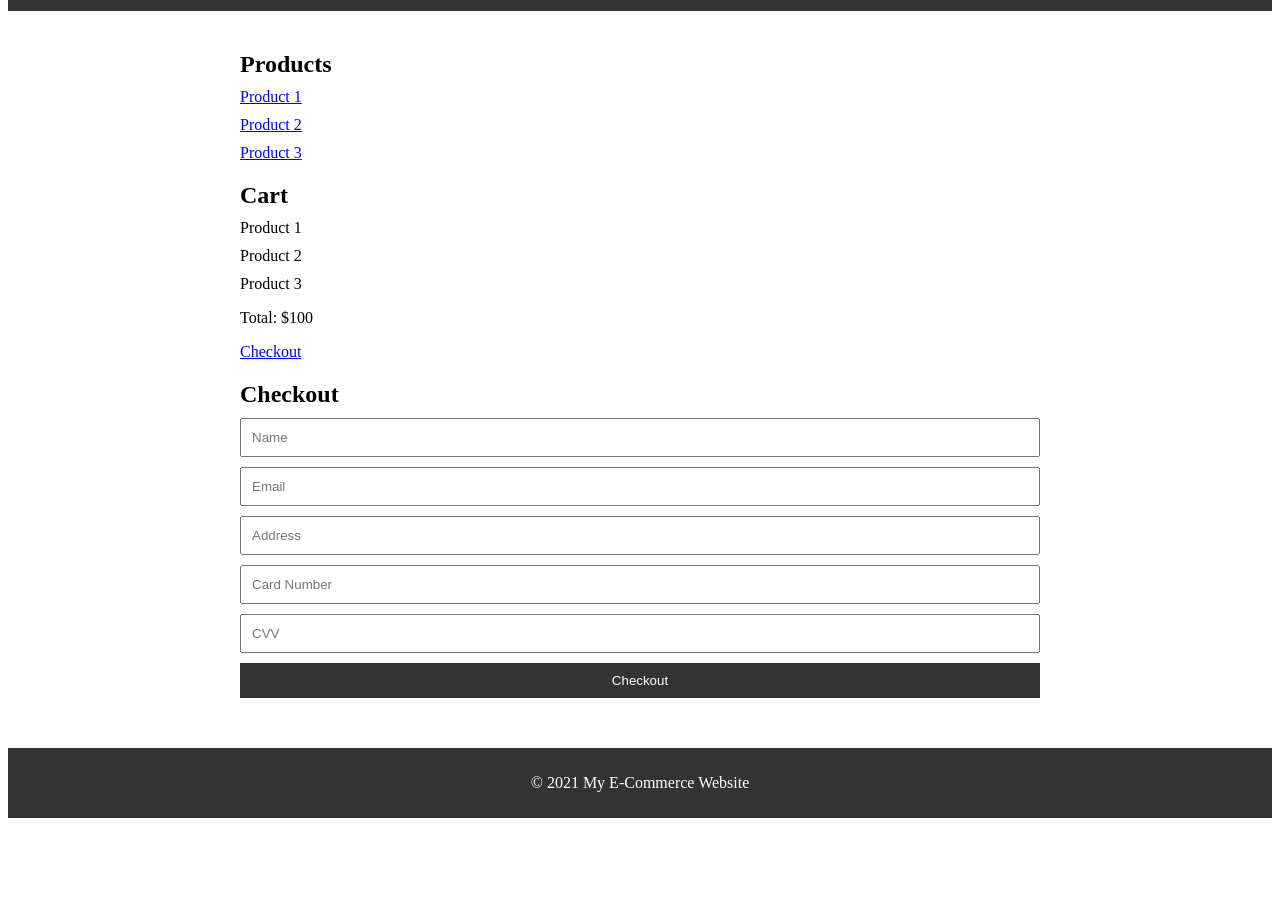
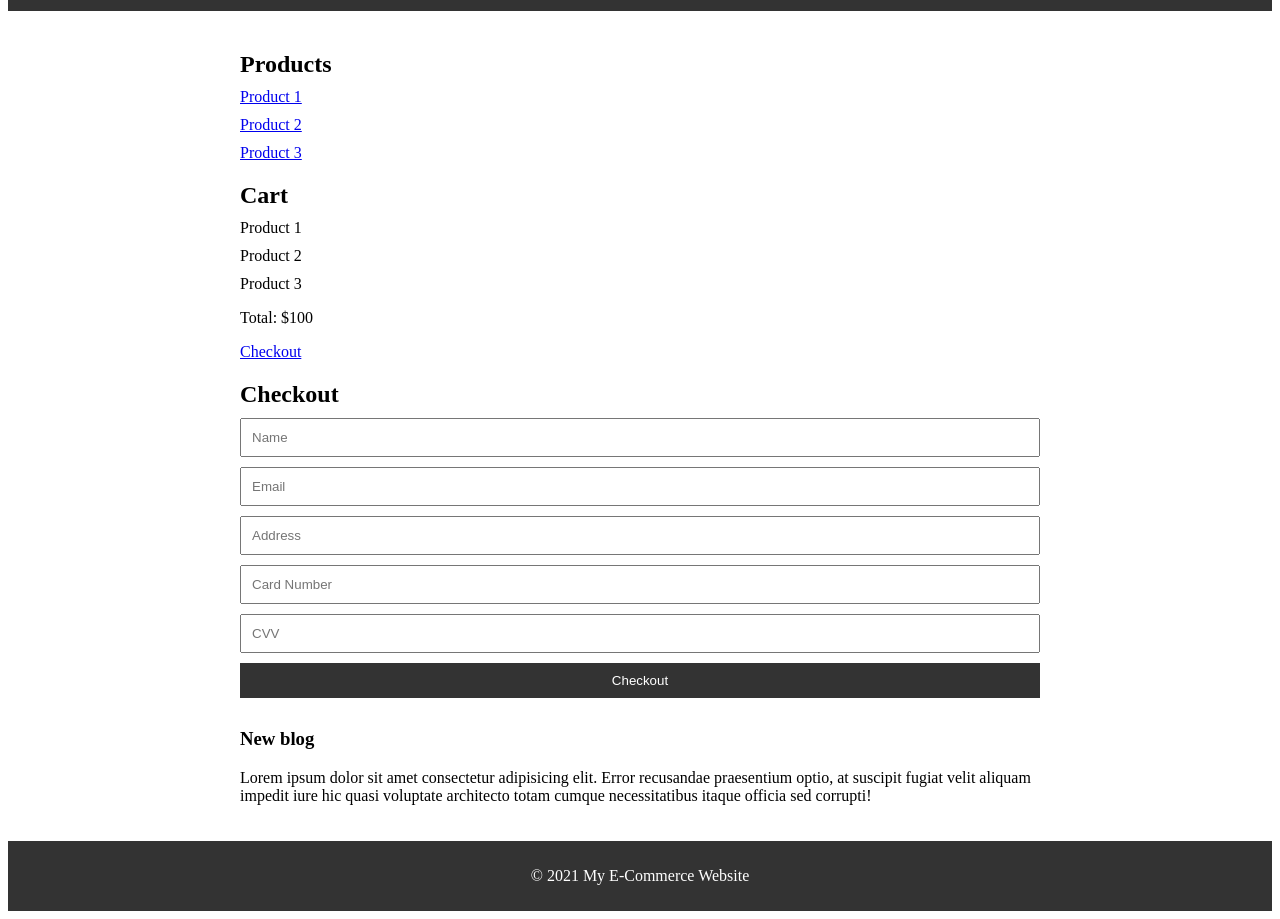
Before and after one commit to jihadraihan/my-project, a plain HTML site: page index.html in a window 1280 px wide. Shown: the part 97-1016 px from the top of the page. Before the commit the page ends 923 px from the top, so only its background shows below. Drawn offline with Linux system fonts and the light colour scheme.

Commit message:
add some blog

```diff
--- a/index.html
+++ b/index.html
@@ -47,6 +47,8 @@
       </form>
     </section>
    </section>
+   <h3>New blog</h3>
+   <p>Lorem ipsum dolor sit amet consectetur adipisicing elit. Error recusandae praesentium optio, at suscipit fugiat velit aliquam impedit iure hic quasi voluptate architecto totam cumque necessitatibus itaque officia sed corrupti!</p>
   </main>
   <footer>
     <p>© 2021 My E-Commerce Website</p>
```
